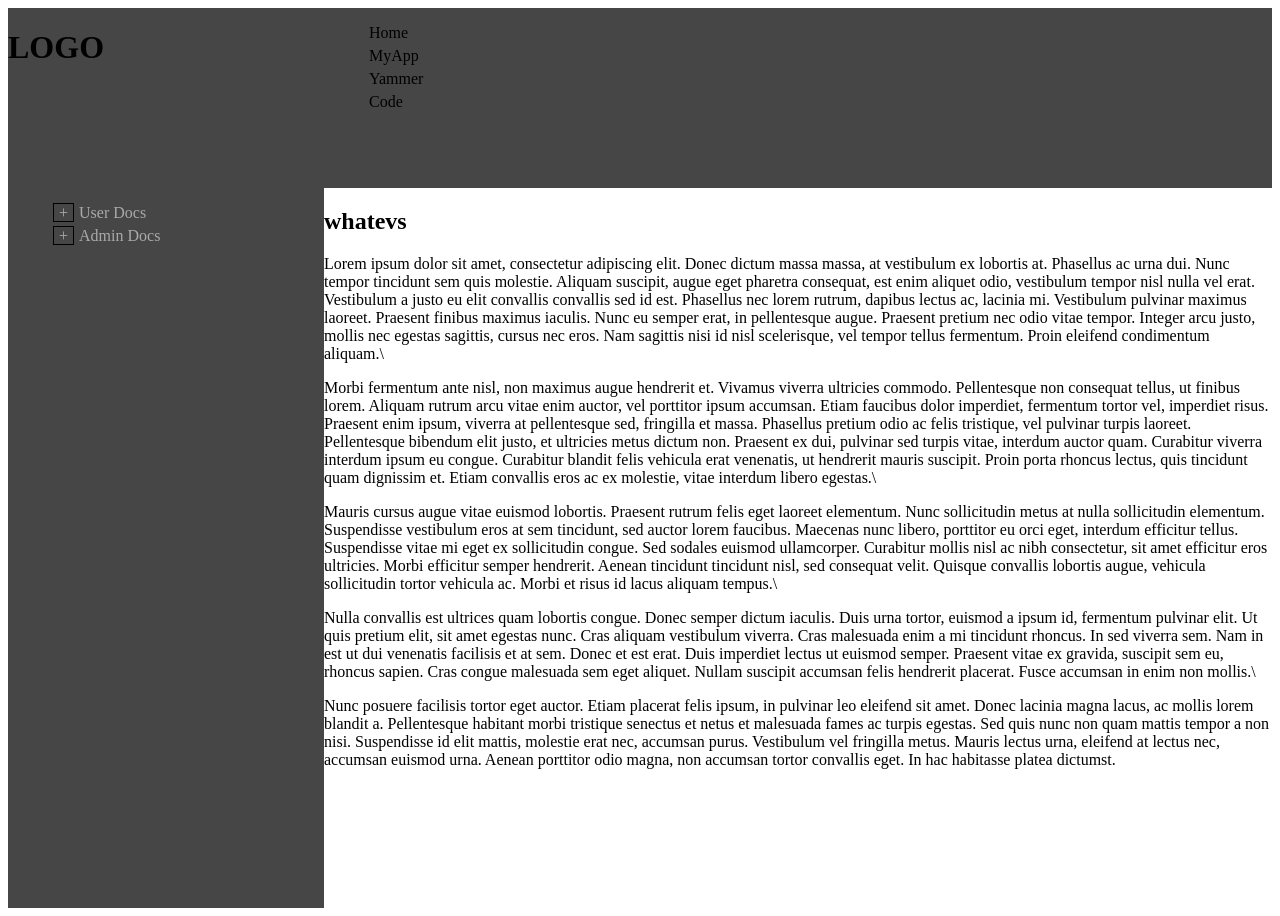
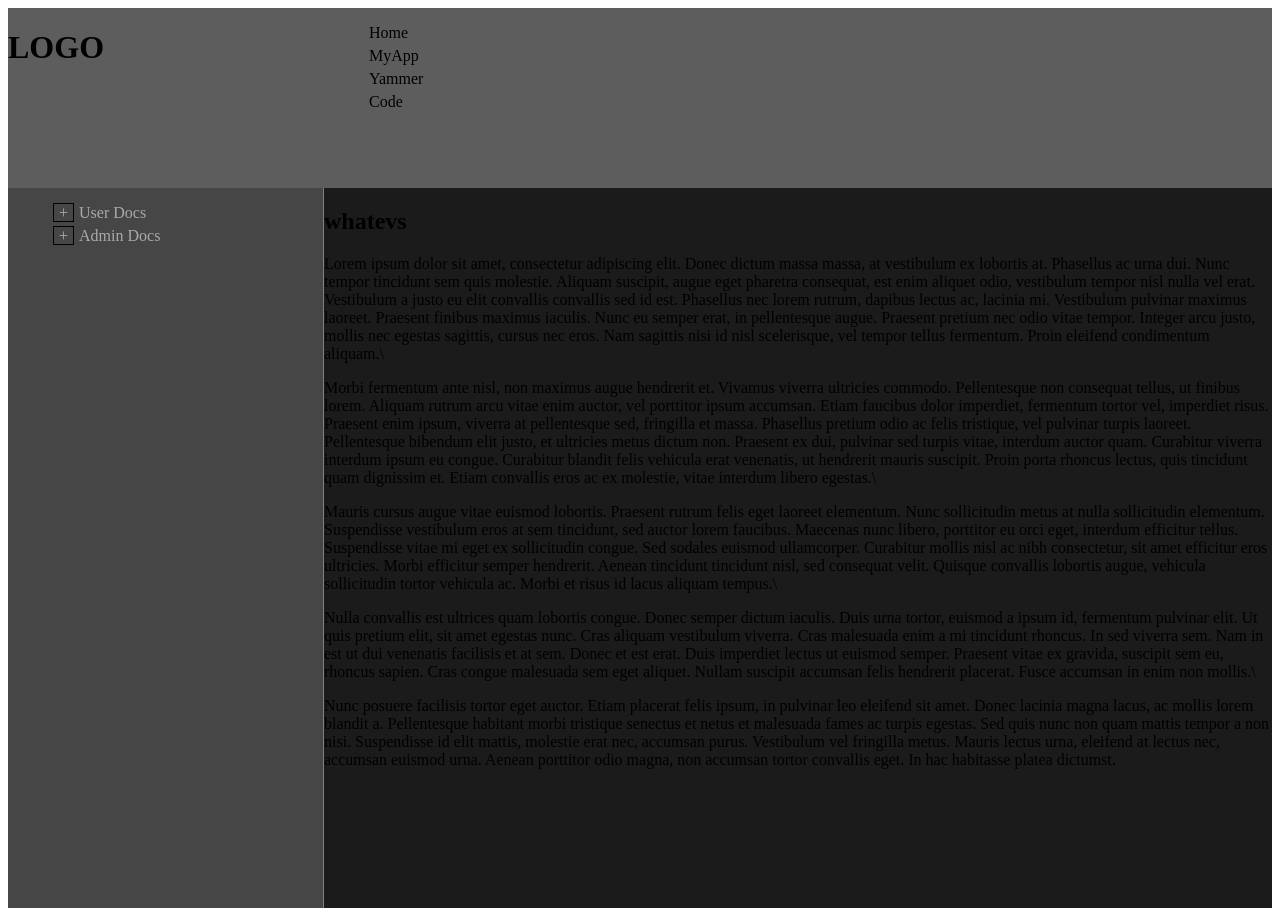
Before and after one commit to emacintosh/eric-docs, a Jekyll site: the page built from readme.md, in a window 1280 px wide. Built offline with Jekyll 4.4.1, drawn with Linux system fonts in a browser that asks for light colours; our own code applies the rules of GitHub Pages for plain Markdown files.

Commit message:
Update style.css

```diff
--- a/css/style.css
+++ b/css/style.css
@@ -24,20 +24,22 @@ label {
   grid-area: nav;
   background-color:#464646;
   color: #AAAAAA;
+  border-right: 1px solid grey;
 }
 
 .content {
   grid-area: docs;
+  background-color:#1B1B1B;
 }
 
 .links {
   grid-area: links;
-  background-color: #464646
+  background-color: #5D5D5D;
 }
 
 .logo {
   grid-area: logo;
-  background-color: #464646
+  background-color: #5D5D5D;
 }
 
 .checkbox + label:before {
```
